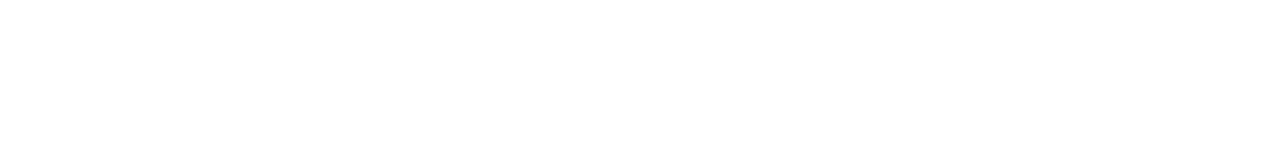
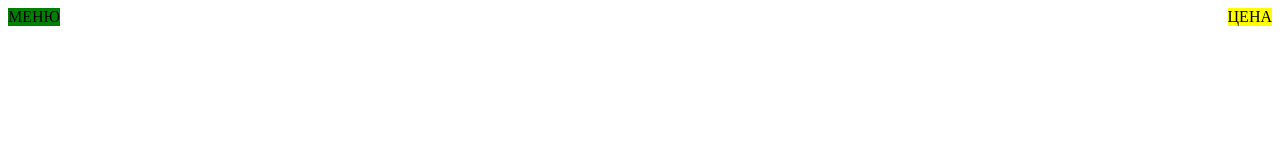
Before and after one commit to MoisieienkoVV/FLOAT, a plain HTML site: page index.html in a window 1280 px wide. Drawn offline with Linux system fonts and the light colour scheme.

Commit message:
флоат 1

```diff
--- a/index.html
+++ b/index.html
@@ -3,11 +3,11 @@
     <head>
         <meta charset="UTF-8">
         <title>FLOAT</title>
-        <link
+        <link rel="stylesheet" href="style.css">
         <body>
-            <div class="table">
-                <div class="logo"></div>
-                <div class="logo2"></div>
+            <div class="header">
+                <div class="logo"> МЕНЮ</div>
+                <div class="nav">ЦЕНА</div>
             </div>
         </body>
     </head>
--- a/style.css
+++ b/style.css
@@ -1,9 +1,13 @@
 .table {
  display: inline-block;
+}
+
 .logo {
+    background-color: green;
     float: left;
 }
 
-.logo2 {
+.nav {
+    background-color: yellow;
     float: right;
 }
```
